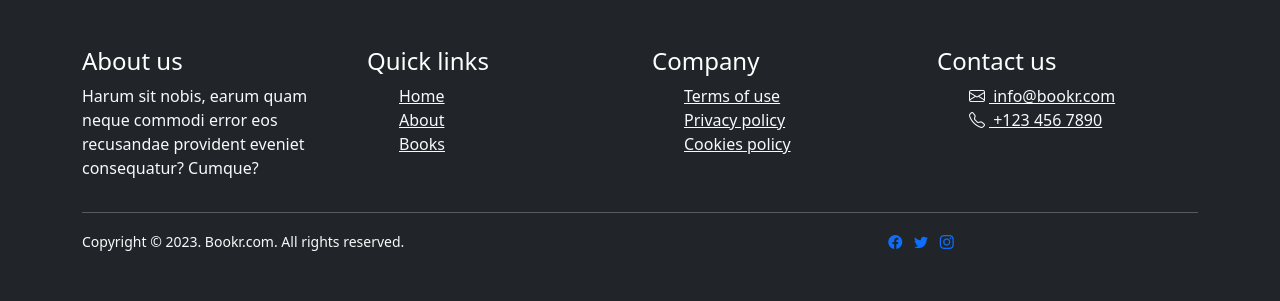
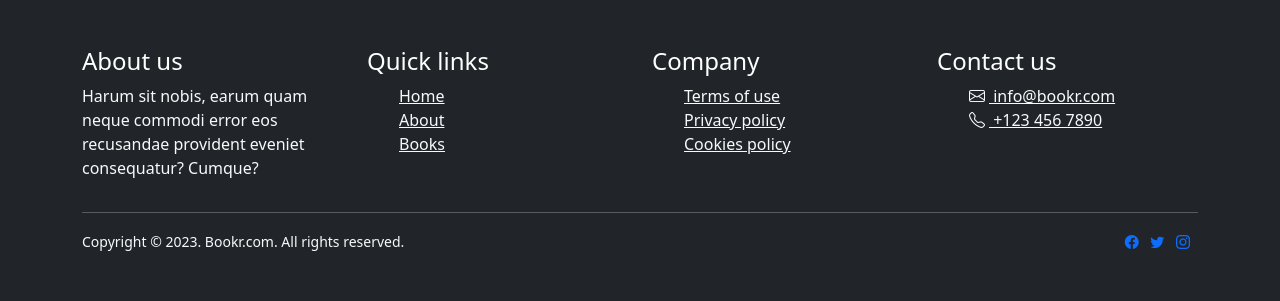
Before and after one commit to paulnyabaro/bookr, a Django app: page / in a window 1280 px wide. Shown: the part 680-981 px from the top of the page. Run offline with Django 4.2, Linux system fonts and the light colour scheme; parts of the project's set-up code (start-up, migrations or seed data) failed here and were passed over.

Commit message:
Updated footer

```diff
--- a/templates/_base.html
+++ b/templates/_base.html
@@ -80,7 +80,7 @@
                         <div class="col-md-6 my-2 text-center text-lg-start my-lg-0">
                             <small class="text-light">Copyright &copy; 2023. Bookr.com. All rights reserved.</small>
                         </div>
-                        <div class="col-md-6 my-2 text-center text-lg-ed my-lg-0">
+                        <div class="col-md-6 my-2 text-center text-lg-end my-lg-0">
                             <small>
                                 <a href="" class="me-2"><i class="bi bi-facebook"></i></a>
                                 <a href="" class="me-2"><i class="bi bi-twitter"></i></a>
```
